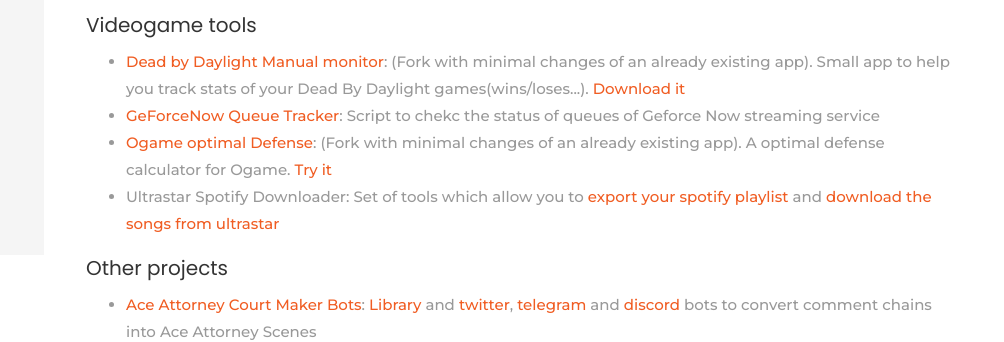
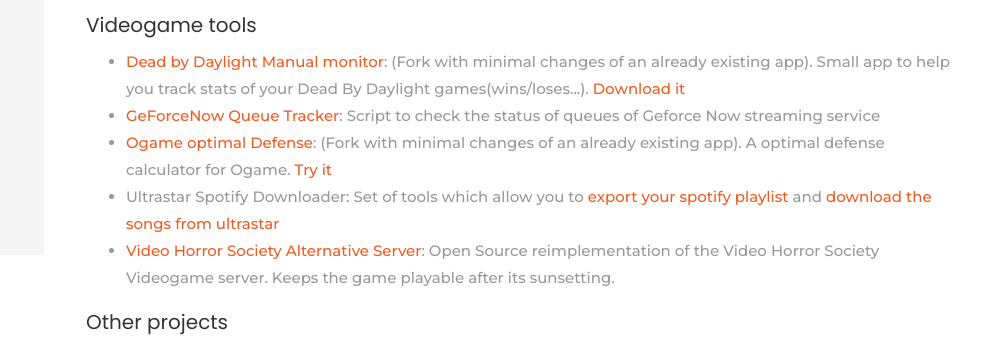
Before and after one commit to LuisMayo/personal-page, a plain HTML site: page personal-projects.html in a window 1280 px wide. Shown: the part 545-887 px from the top of the page, 276-1280 px from the left. Drawn offline with Linux system fonts and the light colour scheme; files whose address does not match are found by name.

Commit message:
Added VHS server

```diff
--- a/personal-projects.html
+++ b/personal-projects.html
@@ -110,7 +110,7 @@
               </li>
               <li>
                 <a target="_blank" href="https://github.com/LuisMayo/GeforceNowQueueTracker">GeForceNow Queue Tracker</a>:
-                Script to chekc the status of queues of Geforce Now streaming service
+                Script to check the status of queues of Geforce Now streaming service
               </li>
               <li>
                 <a target="_blank" href="https://github.com/LuisMayo/OGameOptimalDefense">Ogame optimal Defense</a>:
@@ -121,6 +121,10 @@
                 Ultrastar Spotify Downloader:
                 Set of tools which allow you to <a target="_blank" href="https://github.com/LuisMayo/spotify-ultrastar-downloader">export your spotify playlist</a> and <a target="_blank" href="https://github.com/LuisMayo/ultrastar-downloader">download the songs from ultrastar</a>
               </li>
+	      <li>
+                <a target="_blank" href="https://github.com/LuisMayo/vhs-alternative-server">Video Horror Society Alternative Server</a>:
+                Open Source reimplementation of the Video Horror Society Videogame server. Keeps the game playable after its sunsetting.
+	       </li>
             </ul>
           </div>
           <div>
```
